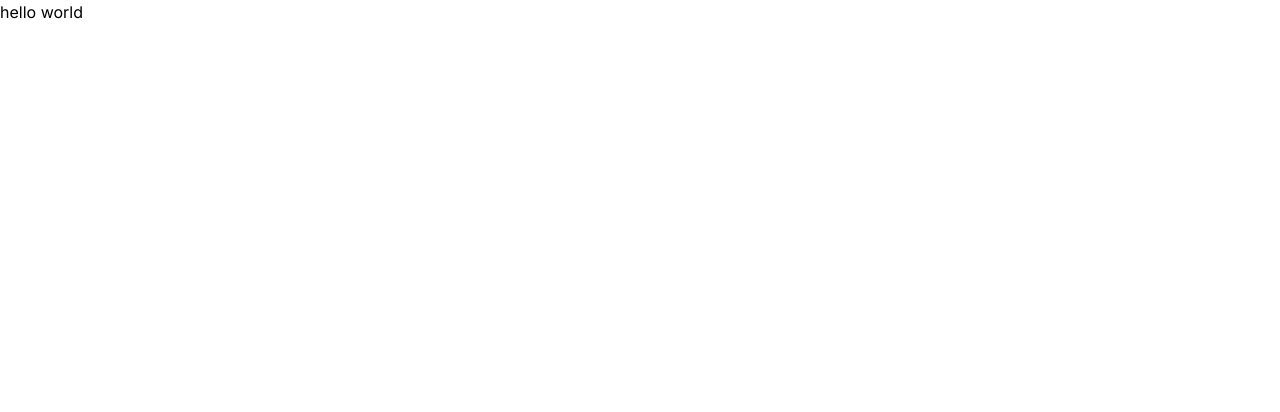
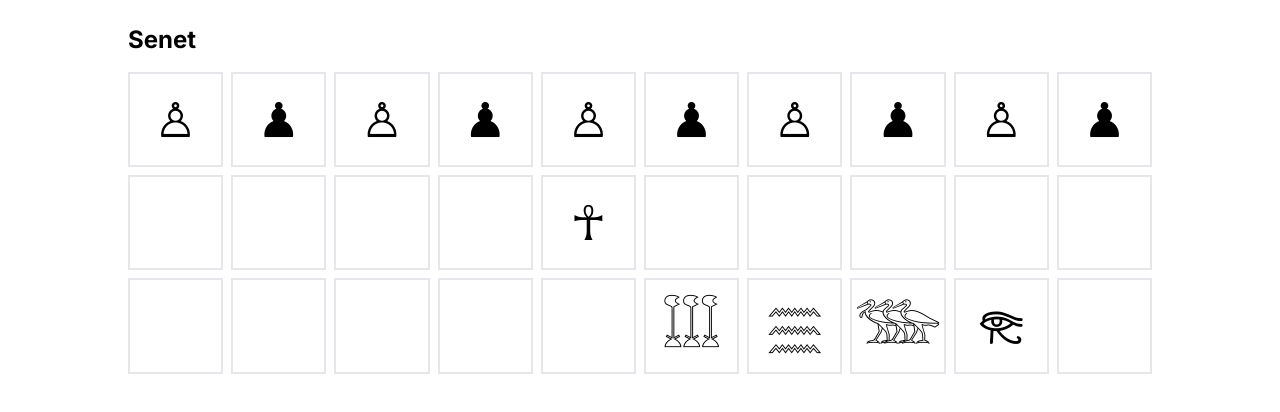
Before and after one commit to aqandrew/senet, a Next.js app: page / in a window 1280 px wide. Shown: the top 412 px of the page. Built offline with nearby package versions, Linux system fonts and the light colour scheme.

Commit message:
feat: add board component

```diff
--- /dev/null
+++ b/src/app/SenetBoard.tsx
@@ -0,0 +1,40 @@
+'use client';
+
+import { useState } from 'react';
+
+const BLACK_PAWN = '♟';
+const WHITE_PAWN = '♙';
+type Space = typeof BLACK_PAWN | typeof WHITE_PAWN | null;
+
+const HOUSE_OF_REBIRTH = 14;
+const SAFE_HOUSE_1 = 25;
+const HOUSE_OF_WATER = 26;
+const SAFE_HOUSE_2 = 27;
+const SAFE_HOUSE_3 = 28;
+
+export default function SenetBoard() {
+	const [spaces, setSpaces] = useState<Space[]>(
+		new Array(30)
+			.fill(null)
+			.map((_, i) => (i < 10 ? (i % 2 ? BLACK_PAWN : WHITE_PAWN) : null))
+	);
+
+	return (
+		// TODO reverse second row's column order
+		<div className="grid grid-cols-10 grid-rows-3 gap-2">
+			{spaces.map((space, i) => (
+				<div
+					className="aspect-square grid place-items-center border-2 text-5xl cursor-pointer select-none"
+					key={i}
+				>
+					{i === HOUSE_OF_REBIRTH ? '☥' : null}
+					{i === SAFE_HOUSE_1 ? '𓆾' : null}
+					{i === HOUSE_OF_WATER ? '𓈗' : null}
+					{i === SAFE_HOUSE_2 ? '𓅢' : null}
+					{i === SAFE_HOUSE_3 ? '𐦝' : null}
+					{space}
+				</div>
+			))}
+		</div>
+	);
+}
--- a/src/app/layout.tsx
+++ b/src/app/layout.tsx
@@ -1,12 +1,12 @@
-import type { Metadata } from "next";
-import { Inter } from "next/font/google";
-import "./globals.css";
+import type { Metadata } from 'next';
+import { Inter } from 'next/font/google';
+import './globals.css';
 
-const inter = Inter({ subsets: ["latin"] });
+const inter = Inter({ subsets: ['latin'] });
 
 export const metadata: Metadata = {
-  title: "Create Next App",
-  description: "Generated by create next app",
+	title: 'Create Next App',
+	description: 'Generated by create next app',
 };
 
 export default function RootLayout({
@@ -16,7 +16,9 @@ export default function RootLayout({
 }>) {
 	return (
 		<html lang="en">
-      <body className={inter.className}>{children}</body>
+			<body className={`${inter.className} max-w-5xl mx-auto my-6`}>
+				{children}
+			</body>
 		</html>
 	);
 }
--- a/src/app/page.tsx
+++ b/src/app/page.tsx
@@ -1,7 +1,11 @@
+import SenetBoard from './SenetBoard';
+
 export default function Home() {
 	return (
 		<main>
-			<h1>hello world</h1>
+			<h1 className="font-bold text-2xl mb-4">Senet</h1>
+
+			<SenetBoard />
 		</main>
 	);
 }
```
Lines whose indentation alone changed are shown as unchanged.
